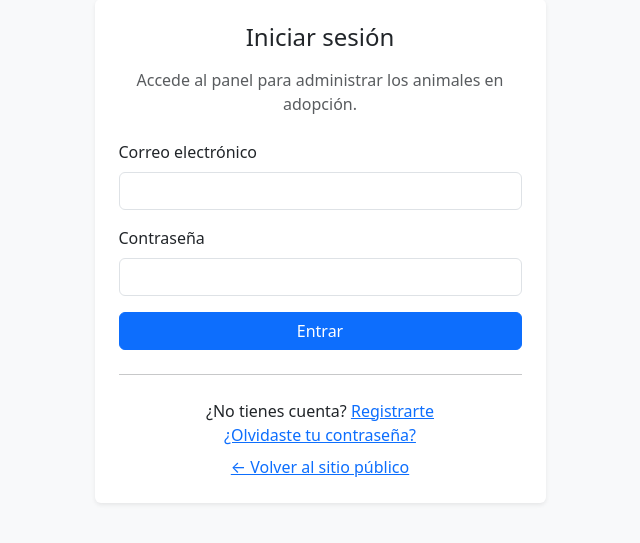
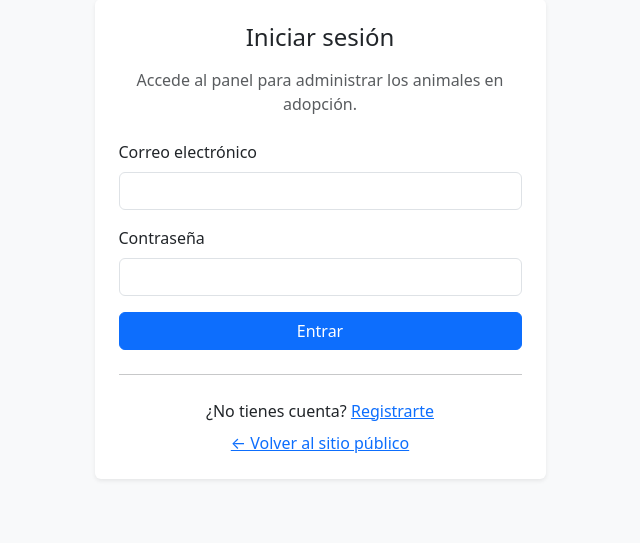
Before and after one commit to DAVIDCHANXD/PROYECTO-WEB, a PHP site: page /BACKEND/Privada/login.php in a window 1280 px wide. Shown: the part 49-592 px from the top of the page, without its empty margins (320-960 px from the left). Run offline with PHP 8.4, Linux system fonts and the light colour scheme.

Commit message:
Update login.php

```diff
--- a/BACKEND/Privada/login.php
+++ b/BACKEND/Privada/login.php
@@ -88,9 +88,6 @@ if ($_SERVER['REQUEST_METHOD'] === 'POST') {
                         ¿No tienes cuenta?
                         <a href="register.php">Registrarte</a>
                     </p>
-                    <p class="text-center mb-0">
-                        <a href="/BACKEND/Privada/reset_password.php">¿Olvidaste tu contraseña?</a>
-                    </p>
                     <p class="text-center mt-2 mb-0">
                         <a href="../../index.html">← Volver al sitio público</a>
                     </p>
```
